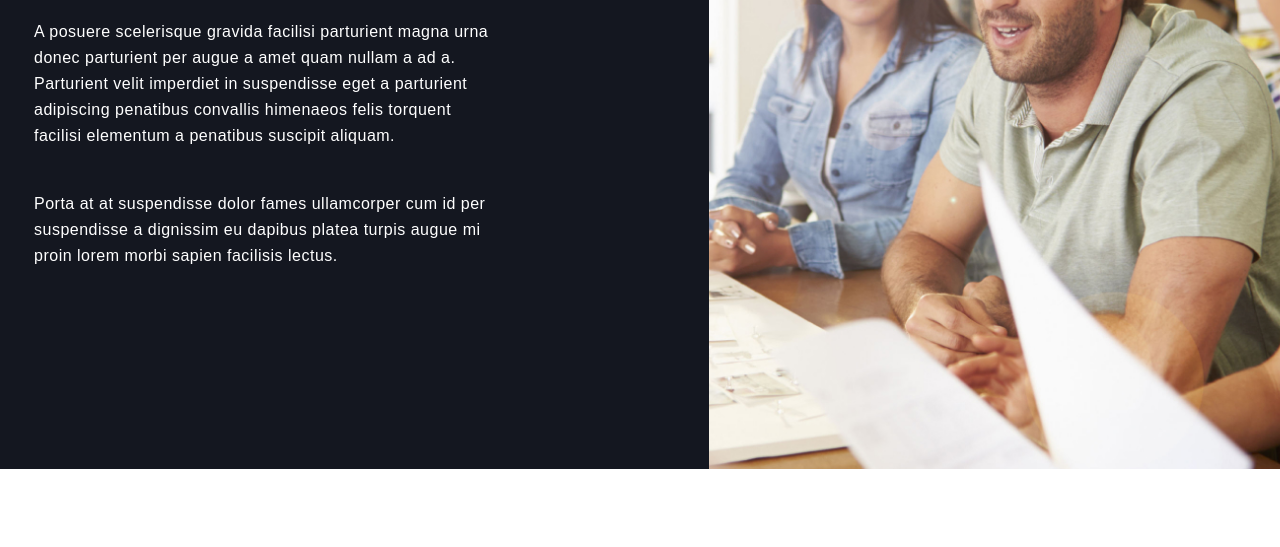
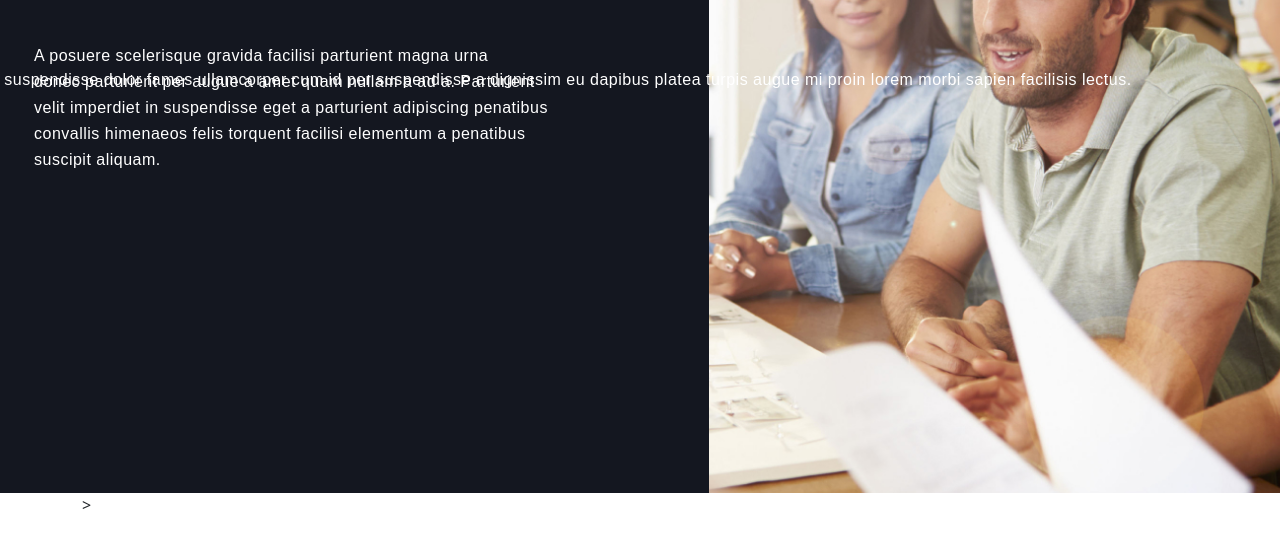
Before and after one commit to AlvarezR1/team-ogiogi, a plain HTML site: page index.html in a window 1280 px wide. Shown: the part 219-766 px from the top of the page. Drawn offline with nearby package versions, Linux system fonts and the light colour scheme.

Commit message:
se actualizo el index
se eliminaron el header y br

```diff
--- a/index.html
+++ b/index.html
@@ -12,16 +12,17 @@
     crossorigin="anonymous">
 
 </head>
-<body>
+<body>.
 
-    <header>
+
+
         <div class="container-reunion">
             <div class="col-sm-6">
                 <img src="img/reunion.jpg" alt="" style="max-width: 710px;margin-left: 680px;position: relative;margin-top: -2px;position: relative;">
             </div>
         </div>
     </header>
-    <header>
+
         <div class="ogi-fondo">
             <img src="img/fondo.jpg" alt="" style="max-width: 710px;margin-left: -1px;margin-top: -691px;position: absolute;">
 
@@ -32,16 +33,23 @@
 
             <div class="container">
                 <h6 style=" font-family: 'montserrat', sans-serif; margin-left: -5em; margin-top: -450px;color: white;position: absolute; letter-spacing: 0.5px;line-height: 26px;">  <ul> A posuere scelerisque gravida facilisi parturient magna urna
-                <br> donec parturient per augue a amet quam nullam a ad a.
-                <br> Parturient velit imperdiet in suspendisse eget a parturient
-                <br> adipiscing penatibus convallis himenaeos felis torquent
-                <br> facilisi elementum a penatibus suscipit aliquam.</ul>
-                <ul><br>Porta at at suspendisse dolor fames ullamcorper cum id per
-                <br> suspendisse a dignissim eu dapibus platea turpis augue mi
-                <br> proin lorem morbi sapien facilisis lectus.</h6> </ul>
+                <div class="col-sm-5">
+                donec parturient per augue a amet quam nullam a ad a. Parturient velit imperdiet in suspendisse eget a parturient adipiscing penatibus convallis himenaeos felis torquent
+                 facilisi elementum a penatibus suscipit aliquam.</h6>>
+
+                    </div>
+                </div>
             </div>
+            <div class="class">
+                 <div class="col-sm-12">
 
-    </header>
+                 <h6 style=" font-family: 'montserrat', sans-serif; margin-left: -5em; margin-top: -450px;color: white;position: absolute; letter-spacing: 0.5px;line-height: 26px;">Porta at at suspendisse dolor fames ullamcorper cum id per
+                 suspendisse a dignissim eu dapibus platea turpis augue mi
+                 proin lorem morbi sapien facilisis lectus.</h6>
+
+                </div>
+
+
 
 
 
```
Also changed, not shown: img/test-img.png (deleted).
